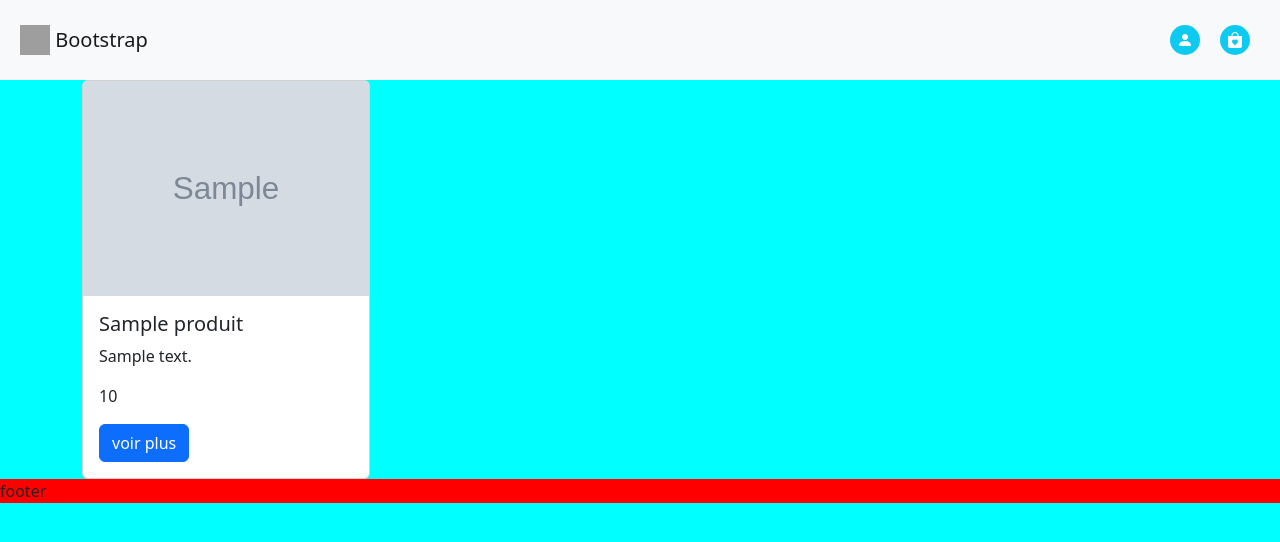
After one commit to nayesoum/e-comerce, a PHP site: page /page/produit.php in a window 1280 px wide. The commit adds this page. Shown: the top 542 px of the page. Run offline with PHP 8.4, Linux system fonts and the light colour scheme; tables that the repository leaves empty or names only in its code hold one stand-in row (values such as "Sample post"); grey boxes marked "Sample" are stand-in pictures; grey boxes are pictures that could not be loaded.

Commit message:
ajouter les fichier header footer et conatiner et sttylisé le header

```diff
--- a/assets/style.css
+++ b/assets/style.css
@@ -1,3 +1,12 @@
 body{
     background-color: aqua;
 }
+
+.widget_header{
+    width: 30px;
+    height:30px;
+}
+
+.navbar{
+    padding: 20px;
+}
--- a/config/fonction.php
+++ b/config/fonction.php
@@ -1,5 +1,5 @@
 <?php
-require("config/connexion.php");
+require("connexion.php");
 // je crée une fonction qui va ajouter les produits
 function ajouter ($nom, $image, $description , $prix ){
     //la connexion.ph
--- /dev/null
+++ b/layout/footer.php
@@ -0,0 +1,13 @@
+<?php
+
+?>
+<footer>
+    <div class="footer" style="background-color: red">
+        <p>footer</p>
+    </div>
+</footer>
+<script src="https://cdn.jsdelivr.net/npm/@popperjs/core@2.11.6/dist/umd/popper.min.js" integrity="sha384-oBqDVmMz9ATKxIep9tiCxS/Z9fNfEXiDAYTujMAeBAsjFuCZSmKbSSUnQlmh/jp3" crossorigin="anonymous"></script>
+<script src="https://cdn.jsdelivr.net/npm/bootstrap@5.2.3/dist/js/bootstrap.min.js" integrity="sha384-cuYeSxntonz0PPNlHhBs68uyIAVpIIOZZ5JqeqvYYIcEL727kskC66kF92t6Xl2V" crossorigin="anonymous"></script>
+</body>
+
+</html>
--- /dev/null
+++ b/layout/header.php
@@ -0,0 +1,35 @@
+<?php
+?>
+<!DOCTYPE html>
+<html lang="en">
+
+<head>
+    <meta charset="UTF-8">
+    <meta http-equiv="X-UA-Compatible" content="IE=edge">
+    <meta name="viewport" content="width=device-width, initial-scale=1.0">
+    <link href="https://cdn.jsdelivr.net/npm/bootstrap@5.2.0-beta1/dist/css/bootstrap.min.css" rel="stylesheet" integrity="sha384-0evHe/X+R7YkIZDRvuzKMRqM+OrBnVFBL6DOitfPri4tjfHxaWutUpFmBp4vmVor" crossorigin="anonymous">
+    <link rel="stylesheet" href="https://cdnjs.cloudflare.com/ajax/libs/animate.css/4.1.1/animate.min.css" />
+    <link rel="stylesheet" href=" https://cdn.jsdelivr.net/npm/bootstrap-icons@1.10.2/font/bootstrap-icons.css" />
+    <link rel="stylesheet" href="../assets/style.css" />
+    <title>shopanaye</title>
+
+</head>
+
+<body>
+    <header style="background-color: red;">
+        <!-- Image and text -->
+        <nav class="navbar navbar-light bg-light">
+            <a class="navbar-brand" href="#">
+                <img src="/docs/4.1/assets/brand/bootstrap-solid.svg" width="30" height="30" class="d-inline-block align-top" alt="">
+                Bootstrap
+            </a>
+            <div class=" d-flex justify-content-around" style="min-width: 100px;">
+                <div class="rounded-circle bg-info text-white d-flex align-items-center justify-content-center widget_header" >
+                    <i class="bi-person-fill"></i>
+                </div>
+                <div class="rounded-circle bg-info text-white d-flex align-items-center justify-content-center widget_header" >
+                    <i class="bi bi-bag-heart-fill"></i>
+                </div>
+            </div>
+        </nav>
+    </header>
--- /dev/null
+++ b/page/produit.php
@@ -0,0 +1,27 @@
+<?php
+require("../config/fonction.php");
+
+$Produits = voirResultat();
+include("../layout/header.php")
+?>
+
+<div class="container">
+    <?php foreach ($Produits as $produit) : ?>
+        <div class="col">
+            <div class="card" style="width: 18rem;">
+                <img src="<?= $produit->image ?>" class="card-img-top" alt="...">
+                <div class="card-body">
+                    <h5 class="card-title"><?= $produit->nom ?></h5>
+                    <p class="card-text"><?= $produit->description ?></p>
+                    <p class="card-text"><?= $produit->prix ?></p>
+
+                    <a href="#" class="btn btn-primary">voir plus</a>
+                </div>
+            </div>
+        </div>
+    <?php endforeach; ?>
+</div>
+
+<?php
+include("../layout/footer.php")
+?>
```
Also changed, not shown: index.php (deleted, +0 -42 lines), layout/container.php (added).
